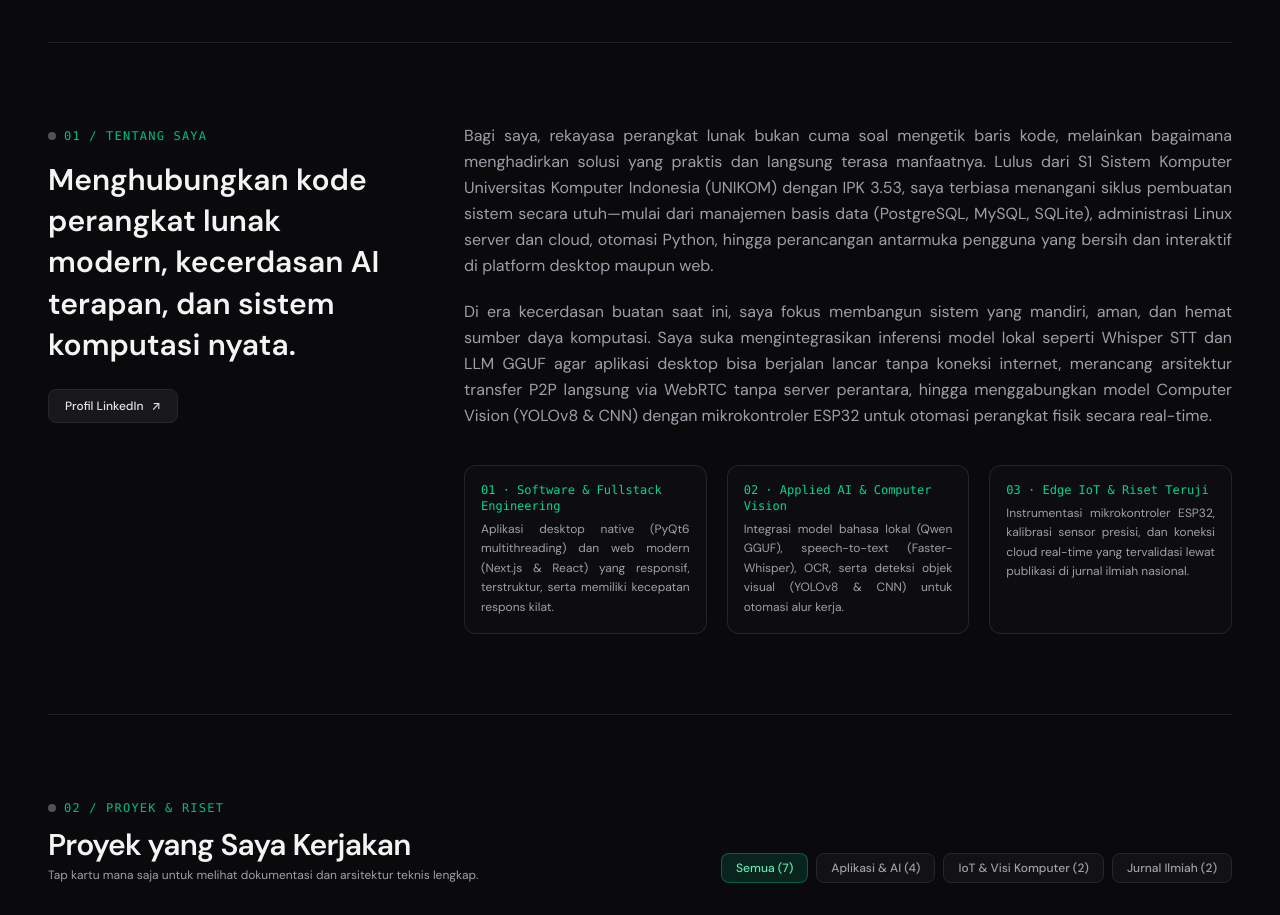
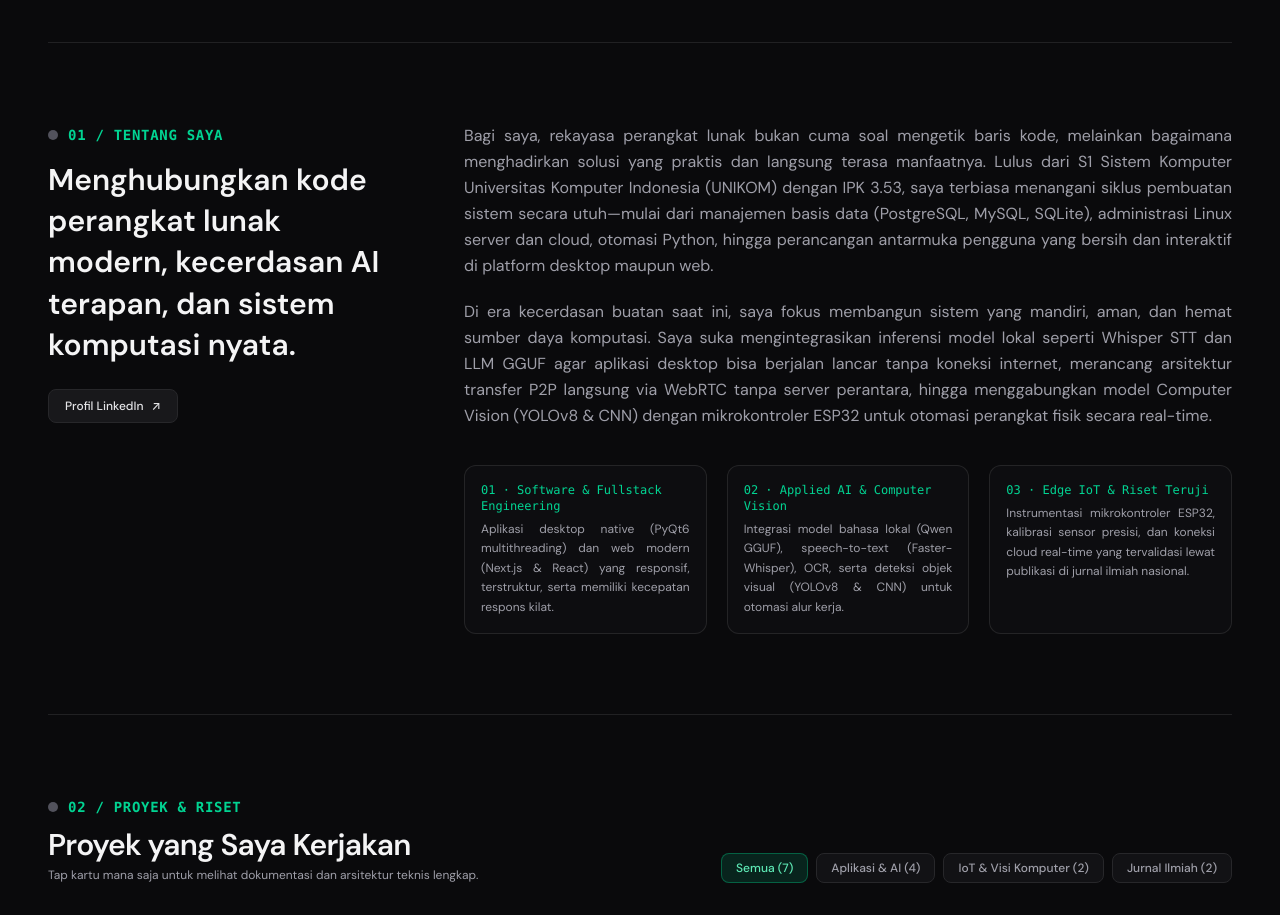
Before and after one commit to EdvanVPRoject/portofolio, a Next.js app: page / in a window 1280 px wide. Shown: the part 1040-1955 px from the top of the page. Built offline with nearby package versions, Linux system fonts and the light colour scheme.

Commit message:
style(sections): increase kicker font size from text-xs to text-sm font-semibold across all sections

```diff
--- a/src/app/page.tsx
+++ b/src/app/page.tsx
@@ -839,8 +839,8 @@ export default function PortfolioPage() {
         >
           <div className="grid gap-10 lg:grid-cols-12 lg:gap-12 xl:gap-16">
             <div className="lg:col-span-4">
-              <div className="inline-flex items-center gap-2 font-mono text-xs uppercase tracking-widest text-emerald-500">
-                <span className={`h-2 w-2 rounded-full transition-all duration-300 ${activeSection === 'about' ? 'bg-emerald-400 ring-4 ring-emerald-500/25 scale-110' : 'bg-zinc-600'}`} />
+              <div className="inline-flex items-center gap-2.5 font-mono text-sm uppercase tracking-wider text-emerald-400 font-semibold">
+                <span className={`h-2.5 w-2.5 rounded-full transition-all duration-300 ${activeSection === 'about' ? 'bg-emerald-400 ring-4 ring-emerald-500/25 scale-110' : 'bg-zinc-600'}`} />
                 <span>01 / Tentang Saya</span>
               </div>
               <h2 className="mt-3 text-2xl font-semibold leading-snug text-zinc-100 sm:text-3xl">
@@ -908,8 +908,8 @@ export default function PortfolioPage() {
         >
           <div className="mb-8 flex flex-col justify-between gap-4 md:flex-row md:items-end">
             <div>
-              <div className="inline-flex items-center gap-2 font-mono text-xs uppercase tracking-widest text-emerald-500">
-                <span className={`h-2 w-2 rounded-full transition-all duration-300 ${activeSection === 'projects' ? 'bg-emerald-400 ring-4 ring-emerald-500/25 scale-110' : 'bg-zinc-600'}`} />
+              <div className="inline-flex items-center gap-2.5 font-mono text-sm uppercase tracking-wider text-emerald-400 font-semibold">
+                <span className={`h-2.5 w-2.5 rounded-full transition-all duration-300 ${activeSection === 'projects' ? 'bg-emerald-400 ring-4 ring-emerald-500/25 scale-110' : 'bg-zinc-600'}`} />
                 <span>02 / Proyek & Riset</span>
               </div>
               <h2 className="mt-2 text-3xl font-semibold tracking-tight text-zinc-100">
@@ -1135,8 +1135,8 @@ export default function PortfolioPage() {
           className="scroll-mt-20 border-t border-zinc-800/80 py-16 md:py-20"
         >
           <div className="mb-10">
-            <div className="inline-flex items-center gap-2 font-mono text-xs uppercase tracking-widest text-emerald-500">
-              <span className={`h-2 w-2 rounded-full transition-all duration-300 ${activeSection === 'skills' ? 'bg-emerald-400 ring-4 ring-emerald-500/25 scale-110' : 'bg-zinc-600'}`} />
+            <div className="inline-flex items-center gap-2.5 font-mono text-sm uppercase tracking-wider text-emerald-400 font-semibold">
+              <span className={`h-2.5 w-2.5 rounded-full transition-all duration-300 ${activeSection === 'skills' ? 'bg-emerald-400 ring-4 ring-emerald-500/25 scale-110' : 'bg-zinc-600'}`} />
               <span>03 / Keahlian Teknis</span>
             </div>
             <h2 className="mt-2 text-3xl font-semibold tracking-tight text-zinc-100">
@@ -1184,8 +1184,8 @@ export default function PortfolioPage() {
           className="scroll-mt-20 border-t border-zinc-800/80 py-16 md:py-20"
         >
           <div className="mb-10">
-            <div className="inline-flex items-center gap-2 font-mono text-xs uppercase tracking-widest text-emerald-500">
-              <span className={`h-2 w-2 rounded-full transition-all duration-300 ${activeSection === 'academic' ? 'bg-emerald-400 ring-4 ring-emerald-500/25 scale-110' : 'bg-zinc-600'}`} />
+            <div className="inline-flex items-center gap-2.5 font-mono text-sm uppercase tracking-wider text-emerald-400 font-semibold">
+              <span className={`h-2.5 w-2.5 rounded-full transition-all duration-300 ${activeSection === 'academic' ? 'bg-emerald-400 ring-4 ring-emerald-500/25 scale-110' : 'bg-zinc-600'}`} />
               <span>04 / Akademik & Publikasi</span>
             </div>
             <h2 className="mt-2 text-3xl font-semibold tracking-tight text-zinc-100">
@@ -1279,8 +1279,8 @@ export default function PortfolioPage() {
             {/* Kontak Langsung */}
             <div className="space-y-6 lg:col-span-6">
               <div>
-                <div className="inline-flex items-center gap-2 font-mono text-xs uppercase tracking-widest text-emerald-500">
-                  <span className={`h-2 w-2 rounded-full transition-all duration-300 ${activeSection === 'contact' ? 'bg-emerald-400 ring-4 ring-emerald-500/25 scale-110' : 'bg-zinc-600'}`} />
+                <div className="inline-flex items-center gap-2.5 font-mono text-sm uppercase tracking-wider text-emerald-400 font-semibold">
+                  <span className={`h-2.5 w-2.5 rounded-full transition-all duration-300 ${activeSection === 'contact' ? 'bg-emerald-400 ring-4 ring-emerald-500/25 scale-110' : 'bg-zinc-600'}`} />
                   <span>05 / Kontak & Ulasan</span>
                 </div>
                 <h2 className="mt-2 text-3xl font-semibold tracking-tight text-zinc-100">
```
